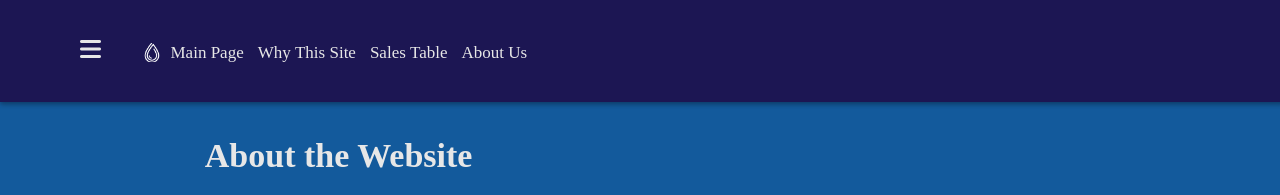
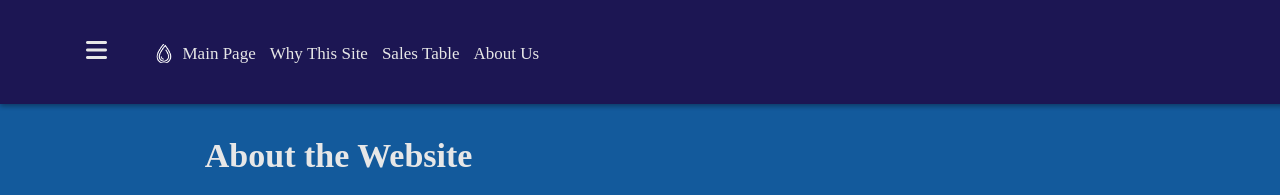
Before and after one commit to wwu-cptr220-a22/project-phoenix14113, a website: page project_web_page/index.html in a window 1280 px wide. Both pictures are taken after a click on the item 90 px from the left and 50 px from the top of the page. Shown: the top 195 px of the page. Drawn offline with nearby package versions, Linux system fonts and the light colour scheme; files whose address does not match are found by name.

Commit message:
fixed buttons to work on all padding

```diff
--- a/project_web_page/css/style.css
+++ b/project_web_page/css/style.css
@@ -39,12 +39,27 @@ li {
   transition: background-color 0.75s;
 }
 
-#menu {
+#menu{
   font-size: x-large;
   padding: 20px;
 }
 
+button {
+  background-color: #1c1653;
+  color: #e7e7e7;
+  border: hidden;
+  transition: background-color 0.75s;
+}
+
+i {
+  color: #e7e7e7;
+}
+
 ul li:hover {
+  background-color: #585858;
+}
+
+ul li:hover button{
   background-color: #585858;
 }
 
--- a/project_web_page/index.html
+++ b/project_web_page/index.html
@@ -23,8 +23,8 @@
 
 <body>
   <nav>
-    <ul>
-      <li id="menu"><i class="fa-solid fa-bars"></i></li>
+    <ul  aria-live="polite">
+      <li id="menu"><button type="button" title="menu"><i class="fa-solid fa-bars"></i></button></li>
     </ul>
   </nav>
   <main id="main">
--- a/project_web_page/js/NavBar.js
+++ b/project_web_page/js/NavBar.js
@@ -12,6 +12,7 @@ function addLogo () {
 function addlink (path, text, span = null) {
   // Have the input text link to the path when clicked
   const a = document.createElement('a')
+  a.classList.add('link')
   const content = document.createTextNode(text)
   a.href = path
 
@@ -39,6 +40,9 @@ function createLI (path, text, addLogoElement = false) {
   li.appendChild(a)
 
   // add it to the navbar
+  li.addEventListener('click', () => {
+    document.location.href = path
+  })
   document.querySelector('ul').appendChild(li)
 }
 
```
Also changed, not shown: project_web_page/AboutTheTeam.html (+1 -2 lines), project_web_page/GamesTable.html (+1 -2 lines).
